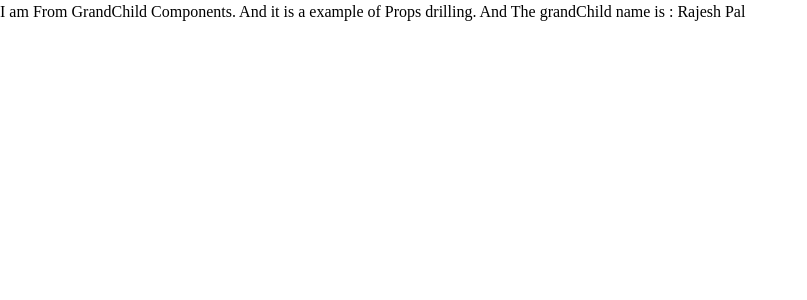
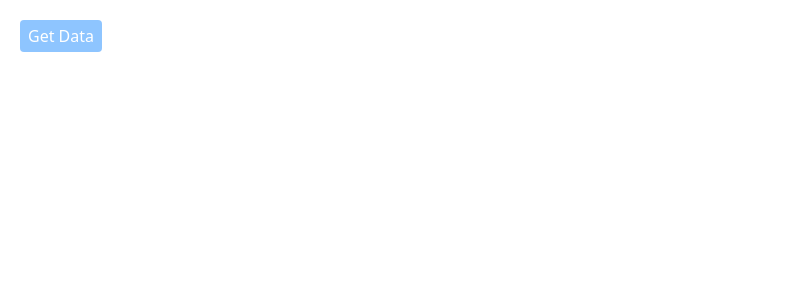
Before and after one commit to rajpuc/LearningReact, a React (Vite) app in the folder LearningProject/: page / in a window 1280 px wide. Shown: the top 300 px of the page, without its empty margins (0-807 px from the left). Built offline with nearby package versions, Linux system fonts and the light colour scheme.

Commit message:
c12: Api Call using Axios

```diff
--- a/LearningProject/package.json
+++ b/LearningProject/package.json
@@ -10,8 +10,11 @@
     "preview": "vite preview"
   },
   "dependencies": {
+    "@tailwindcss/vite": "^4.0.6",
+    "axios": "^1.7.9",
     "react": "^19.0.0",
-    "react-dom": "^19.0.0"
+    "react-dom": "^19.0.0",
+    "tailwindcss": "^4.0.6"
   },
   "devDependencies": {
     "@eslint/js": "^9.19.0",
--- a/LearningProject/src/App.jsx
+++ b/LearningProject/src/App.jsx
@@ -1,18 +1,32 @@
 import React, { useState } from "react";
-import Parent from "./components/Parent";
+import axios from 'axios';
+
+// API calling with axios
 
 
 
-// Props Drilling
-// Props Drilling is a situation in React where props (data) are passed down multiple levels of components, even if some intermediate components don’t need the data.
+const App = () => {
+  const [data,setData] = useState([]);
 
-//🔴 Problem: When a deeply nested component needs data, it has to be passed through multiple intermediate components, making the code harder to maintain.
+  const getData = async ()=>{
+    const url = "https://picsum.photos/v2/list?page=2&limit=20";
+    const response = await axios.get(url);
 
-
-const App = () => {
+   setData( await response.data);
+    console.log(data);
+  }
 
   return (
-    <Parent grandChild="Rajesh Pal" />
+    <>
+    <button onClick={getData} className="bg-blue-300 px-2 py-1 rounded text-white font-medium m-5 active:scale-95">Get Data</button>
+    <div className="m-5 bg-blue-50">
+      {
+        data.map((item,index)=>{
+         return  <img key={index} src={item.download_url} />
+        })
+      }
+    </div>
+    </>
   );
 };
 
--- a/LearningProject/src/components/Child.jsx
+++ /dev/null
@@ -1,10 +0,0 @@
-import React from "react";
-import GrandChild from "./GrandChild";
-
-const Child = ({ grandChild }) => {
-  return (
-    <GrandChild grandChild={grandChild} />
-  );
-};
-
-export default Child;
--- a/LearningProject/src/components/GrandChild.jsx
+++ /dev/null
@@ -1,12 +0,0 @@
-import React from "react";
-
-const GrandChild = ({ grandChild }) => {
-  return (
-    <h1 className="text-1xl bg-amber-400 text-white font-bold text-center mt-[300px] w-full">
-      I am From GrandChild Components. And it is a example of Props drilling.
-      And The grandChild name is : <span className="text-3xl text-fuchsia-600">{grandChild}</span>
-    </h1>
-  );
-};
-
-export default GrandChild;
--- a/LearningProject/src/components/Parent.jsx
+++ /dev/null
@@ -1,14 +0,0 @@
-import React from "react";
-import Child from "./Child";
-
-
-const Parent = ({ grandChild }) => {
-  return(
-    <>
-        <Child grandChild={grandChild}/>
-    </>
-
-  );
-};
-
-export default Parent;
```
Also changed, not shown: 1 other file (tests, documents, lock files or other folders).
